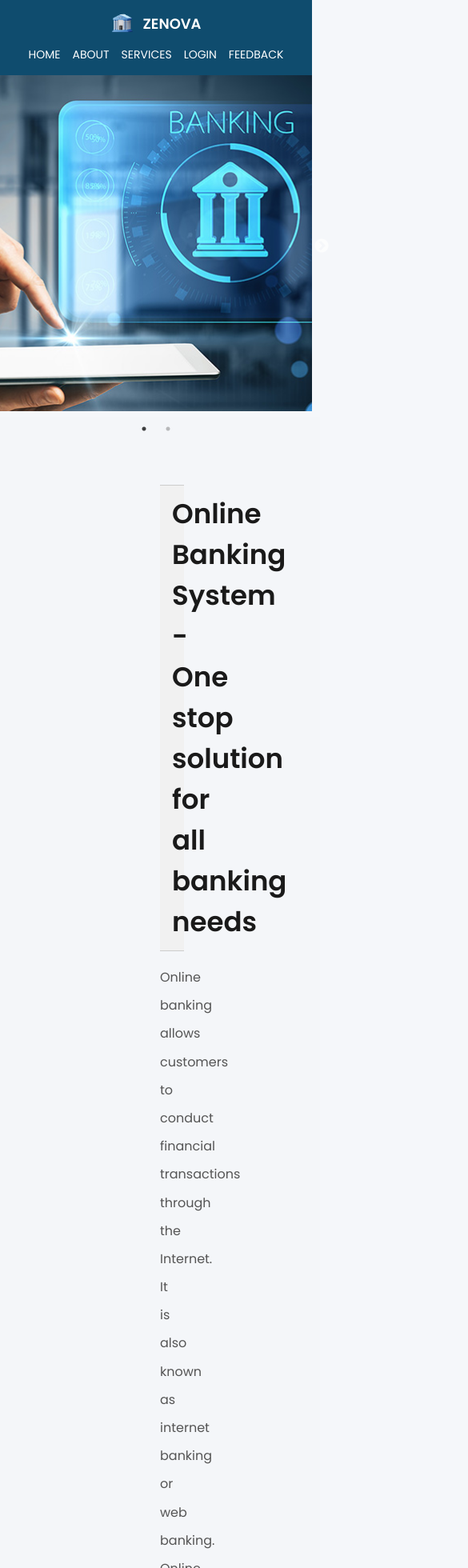
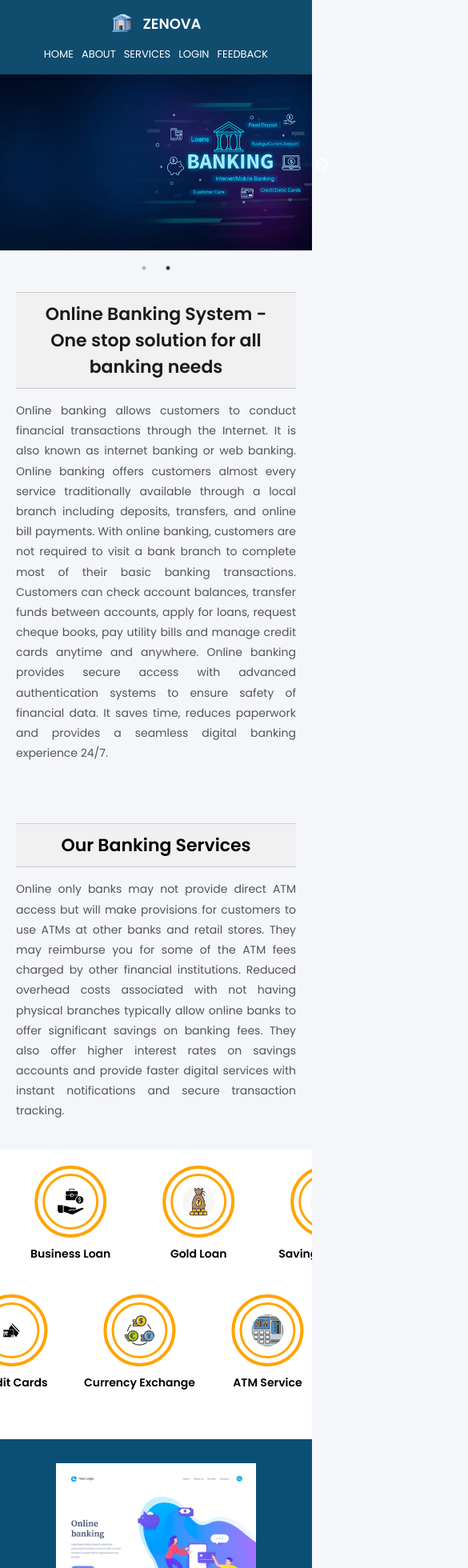
Before and after one commit to Mugdhaa04/ZENOVA-BANK, a React (Vite) app: page / in a window 390 px wide. Shown: the top 1960 px of the page at 80% size, 585 px wide, since content can reach past the window. Built offline with nearby package versions, Linux system fonts and the light colour scheme.

Commit message:
Responsive fixes

```diff
--- a/src/components/Navbar.css
+++ b/src/components/Navbar.css
@@ -48,15 +48,17 @@ body{
 .menu a:hover {
   border-bottom: 2px solid white;
 }
-@media (max-width: 768px) {
+@media (max-width:768px){
 
   .navbar{
     flex-direction: column;
-    padding: 15px 20px;
+    align-items: center;
+    padding: 15px;
     gap: 15px;
   }
 
   .logo{
+    justify-content: center;
     font-size: 18px;
   }
 
@@ -65,14 +67,18 @@ body{
   }
 
   .menu{
+    display: flex;
     flex-wrap: wrap;
     justify-content: center;
-    gap: 15px;
+    align-items: center;
+    gap: 10px;
+    width: 100%;
   }
 
   .menu a,
   .menu span{
-    font-size: 14px;
+    font-size: 13px;
+    white-space: nowrap;
   }
 
 }
--- a/src/pages/Home.css
+++ b/src/pages/Home.css
@@ -195,3 +195,82 @@
   line-height: 2;
   margin-bottom: 15px;
 }
+@media (max-width:768px){
+
+  .slider-img{
+    height:220px;
+  }
+
+  .main-text{
+    padding:20px;
+  }
+
+  .main-text h2{
+    font-size:22px;
+  }
+
+  .main-text p{
+    font-size:14px;
+    line-height:1.8;
+  }
+
+  .second-text{
+    padding:20px;
+  }
+
+  .second-text h3{
+    font-size:22px;
+  }
+
+  .second-text p{
+    font-size:14px;
+    line-height:1.8;
+  }
+
+  .services-wrapper{
+    padding:20px 10px;
+  }
+
+  .services-track{
+    gap:20px;
+  }
+
+  .service-card{
+    min-width:140px;
+  }
+
+  .service-circle{
+    width:90px;
+    height:90px;
+  }
+
+  .service-circle img{
+    width:45px;
+  }
+
+  .service-card p{
+    font-size:13px;
+  }
+
+  .about-section{
+    flex-direction:column;
+    padding:30px 20px;
+    gap:30px;
+    text-align:center;
+  }
+
+  .about-left img{
+    width:250px;
+    max-width:100%;
+  }
+
+  .about-text h2{
+    font-size:24px;
+  }
+
+  .about-text p{
+    font-size:14px;
+    line-height:1.8;
+  }
+
+}
```
